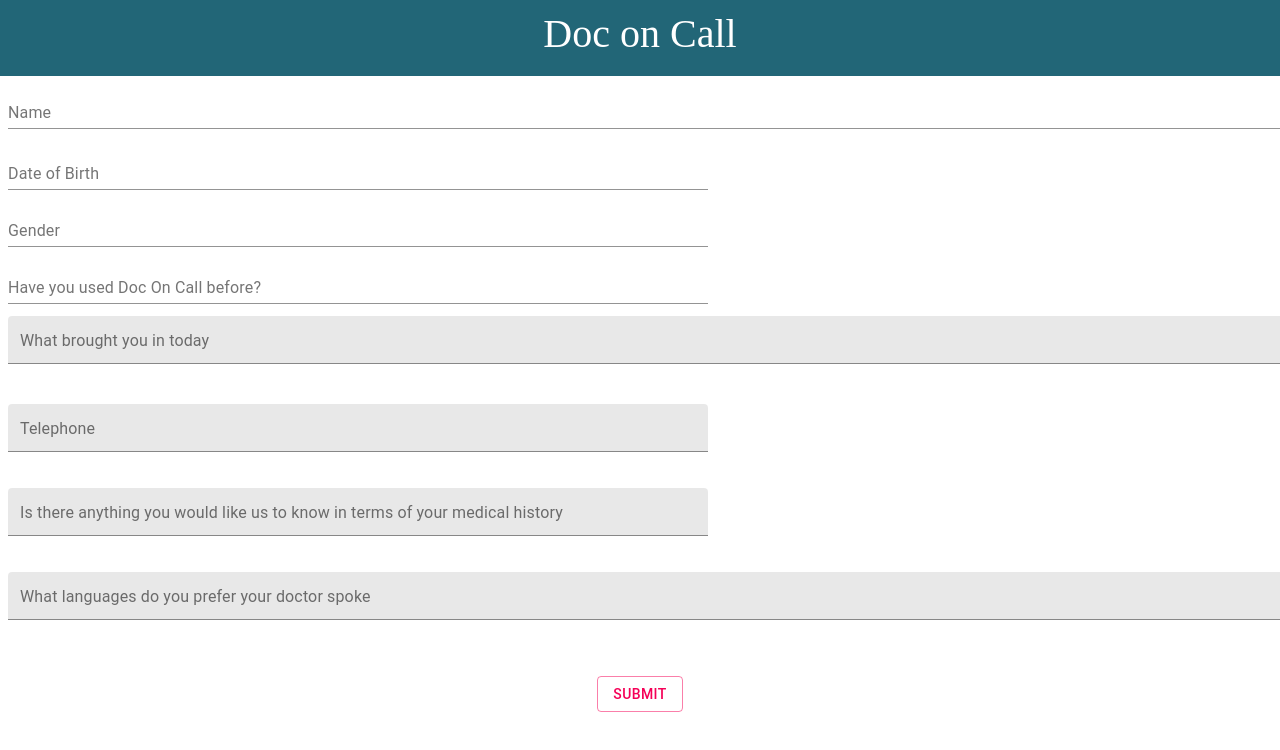
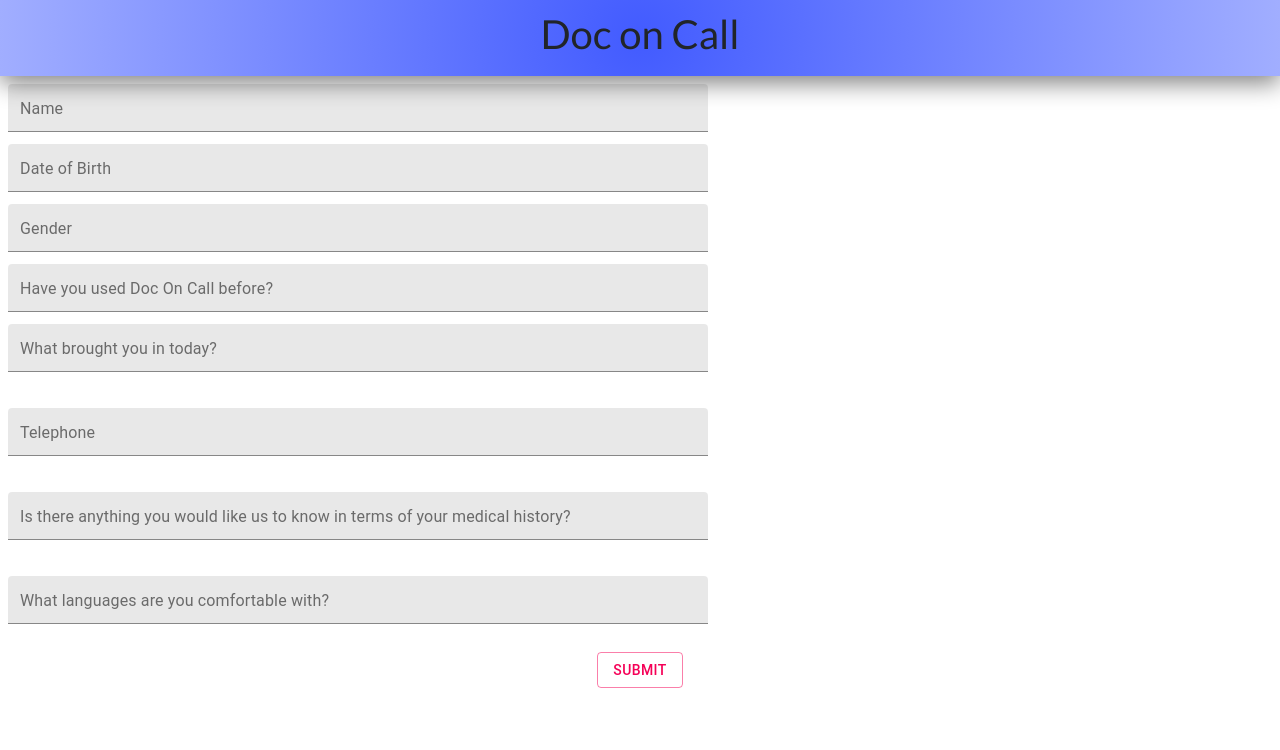
Before and after one commit to ajaysharma2001/Doc-on-Call, a React (Create React App) app in the folder doc-on-call/: page /PatientView in a window 1280 px wide. Shown: the top 750 px of the page. Built offline with nearby package versions, Linux system fonts and the light colour scheme; what opentok-react would draw is missing.

Commit message:
Whats Wrongs Homie

```diff
--- a/doc-on-call/src/App.js
+++ b/doc-on-call/src/App.js
@@ -18,6 +18,7 @@ class App extends React.Component {
   render() {
     return (
       <div>
+      <link rel="stylesheet" type="text/css" href="//fonts.googleapis.com/css?family=Lato" />
         <Header />
         <Router>
           <div>
--- a/doc-on-call/src/Header.js
+++ b/doc-on-call/src/Header.js
@@ -1,5 +1,5 @@
 import React from 'react'
-
+import './header.css'
 export default function Header() {
   return (
     <header style = {headerStyle}>
@@ -9,10 +9,8 @@ export default function Header() {
 }
 
 const headerStyle = {
-    background: '#267',
-    color: '#fff',
     textAlign: 'center',
     padding: '10px',
-    fontFamily: 'Hevatica',
+    fontFamily: 'Comic-Sans',
     fontSize: "22px",
   }
--- a/doc-on-call/src/PatientView.js
+++ b/doc-on-call/src/PatientView.js
@@ -41,24 +41,28 @@ export default function PatientView() {
         <TextField
           id="standard-full-width"
           label="Name"
-          style={{ margin: 8 }}
           placeholder=""
-          fullWidth
+          className={classes.textField}
           margin="dense"
+          variant="filled"
         />
         <TextField
           label="Date of Birth"
           id="margin-none"
           defaultValue=""
           margin="dense"
+          fullWidth
           className={classes.textField}
+          variant="filled"
         />
         <TextField
           label="Gender"
           id="margin-dense"
           defaultValue=""
           className={classes.textField}
+          fullWidth
           margin="dense"
+          variant="filled"
         />
         <TextField
           label="Have you used Doc On Call before?"
@@ -66,16 +70,14 @@ export default function PatientView() {
           defaultValue=""
           className={classes.textField}
           margin="dense"
+          variant="filled"
         />
-      </div>
-      <div>
         <TextField
           id="filled-full-width"
-          label="What brought you in today"
-          style={{ margin: 8 }}
+          label="What brought you in today?"
           placeholder="What is your current issue?"
           helperText=" "
-          fullWidth
+          className={classes.textField}
           margin="dense"
           variant="filled"
         />
@@ -88,10 +90,9 @@ export default function PatientView() {
           margin="dense"
           variant="filled"
         />
-        <br />
         <TextField
-          label="Is there anything you would like us to know in terms of your medical history"
           id="filled-margin-normal"
+          label="Is there anything you would like us to know in terms of your medical history?"
           placeholder="Nothing"
           className={classes.textField}
           helperText=" "
@@ -100,16 +101,14 @@ export default function PatientView() {
         />
          <TextField
           id="filled-full-width"
-          label="What languages do you prefer your doctor spoke"
-          style={{ margin: 8 }}
+          label="What languages are you comfortable with?"
           placeholder="English"
           helperText=" "
-          fullWidth
+          className={classes.textField}
           margin="dense"
           variant="filled"
         />
       </div>
-      <br />
       <div class = "Button">
       <form action="./VideoPatient">
       <Button type="submit" variant="outlined" color="secondary">
--- /dev/null
+++ b/doc-on-call/src/header.css
@@ -0,0 +1,15 @@
+h1
+{
+	font-family: Lato, sans-serif;
+	text-decoration-color: white
+
+}
+header
+ {
+	background: rgb(66,91,255);
+background: radial-gradient(circle, rgba(66,91,255,1) 0%, rgba(161,174,255,1) 100%);
+box-shadow: 0px 7px 25px gray;
+
+
+
+}
```
Also changed, not shown: doc-on-call/src/Button.css (line endings or trailing spaces).
